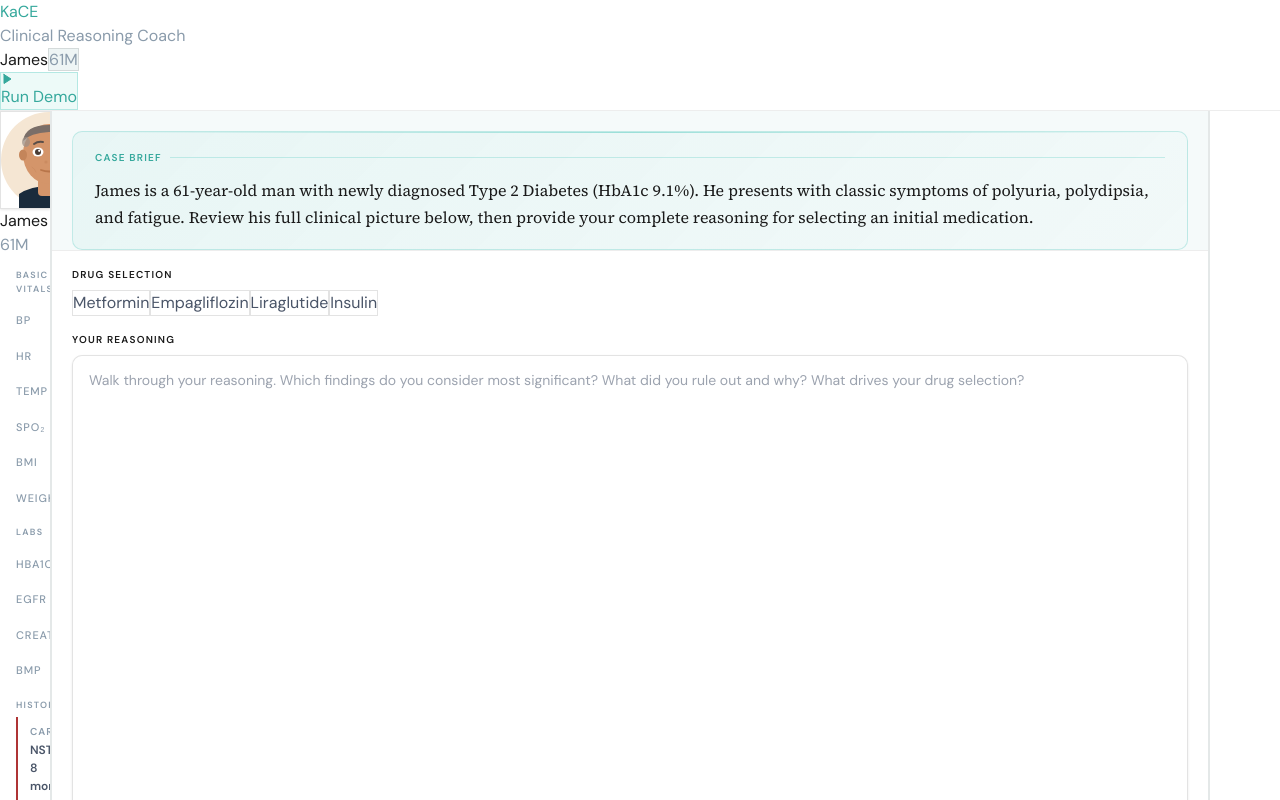
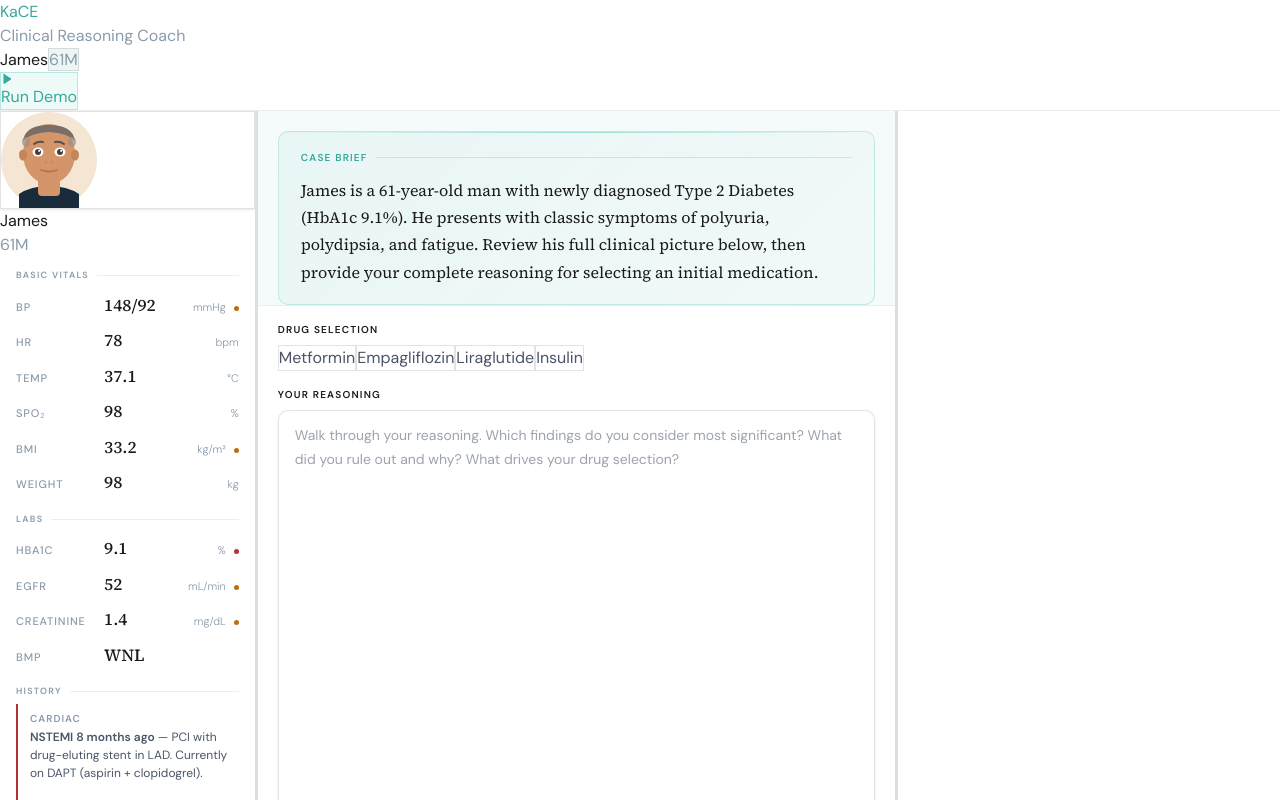
Before and after one commit to itsmarsss/kace, a React (Vite) app: page / in a window 1280 px wide. Shown: the top 800 px of the page. Built offline with nearby package versions, Linux system fonts and the light colour scheme.

Commit message:
fix: remove restrictive panel size limits

```diff
--- a/src/App.tsx
+++ b/src/App.tsx
@@ -13,14 +13,14 @@ function App() {
         <TopBar />
         <PanelGroup direction="horizontal" className="flex-1">
           {/* Patient Panel */}
-          <Panel defaultSize={20} minSize={10} maxSize={50}>
+          <Panel defaultSize={20} minSize={5}>
             <PatientPanel />
           </Panel>
 
           <PanelResizeHandle
             style={{
-              width: '2px',
-              background: 'var(--border)',
+              width: '3px',
+              background: 'var(--border-md)',
               cursor: 'col-resize',
               transition: 'background 0.2s',
             }}
@@ -28,19 +28,19 @@ function App() {
               e.currentTarget.style.background = 'var(--teal)'
             }}
             onMouseLeave={(e: any) => {
-              e.currentTarget.style.background = 'var(--border)'
+              e.currentTarget.style.background = 'var(--border-md)'
             }}
           />
 
           {/* Reasoning Panel */}
-          <Panel defaultSize={50} minSize={20}>
+          <Panel defaultSize={50} minSize={10}>
             <ReasoningPanel />
           </Panel>
 
           <PanelResizeHandle
             style={{
-              width: '2px',
-              background: 'var(--border)',
+              width: '3px',
+              background: 'var(--border-md)',
               cursor: 'col-resize',
               transition: 'background 0.2s',
             }}
@@ -48,12 +48,12 @@ function App() {
               e.currentTarget.style.background = 'var(--teal)'
             }}
             onMouseLeave={(e: any) => {
-              e.currentTarget.style.background = 'var(--border)'
+              e.currentTarget.style.background = 'var(--border-md)'
             }}
           />
 
           {/* Diagram Panel */}
-          <Panel defaultSize={30} minSize={15} maxSize={70}>
+          <Panel defaultSize={30} minSize={5}>
             <DiagramPanel />
           </Panel>
         </PanelGroup>
```
